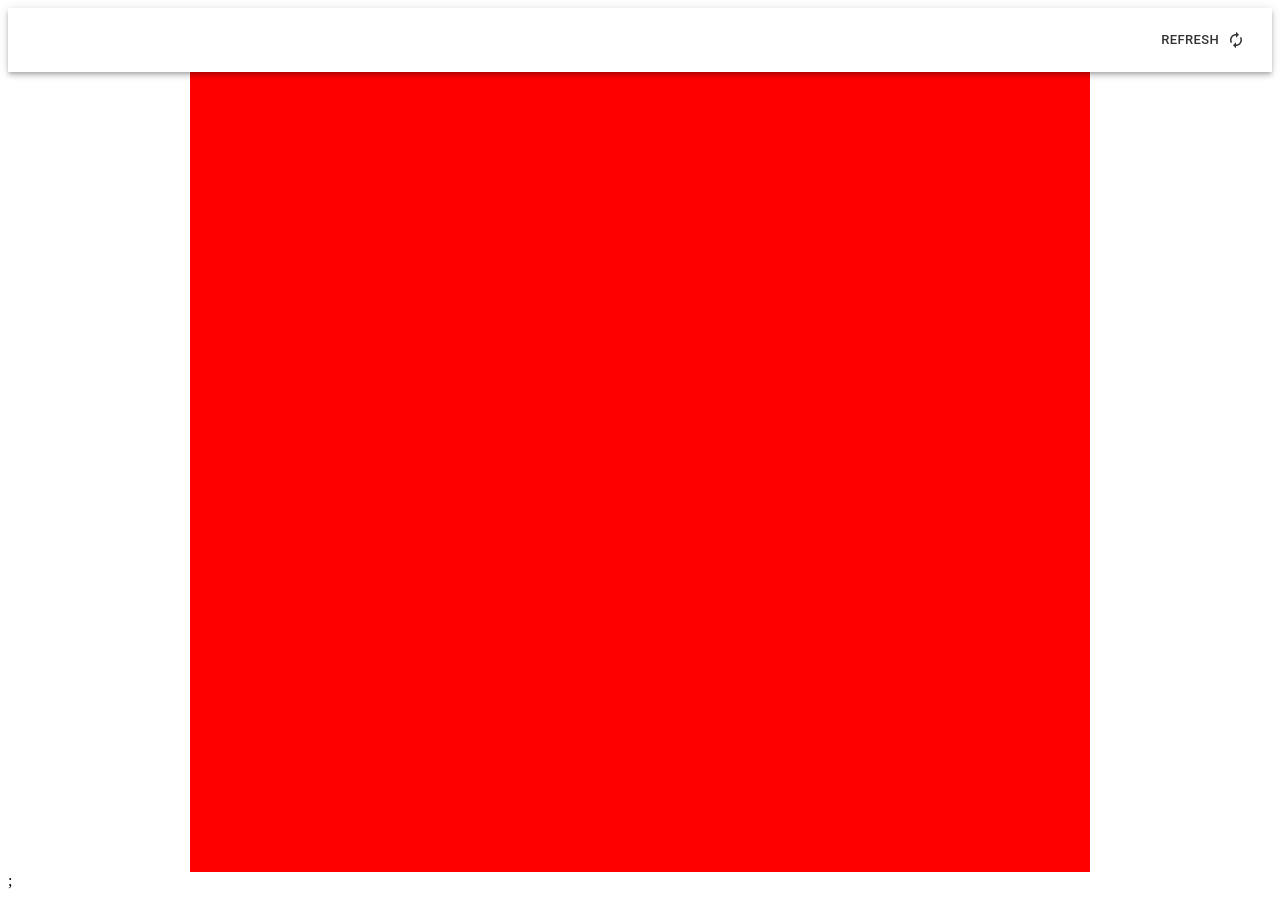
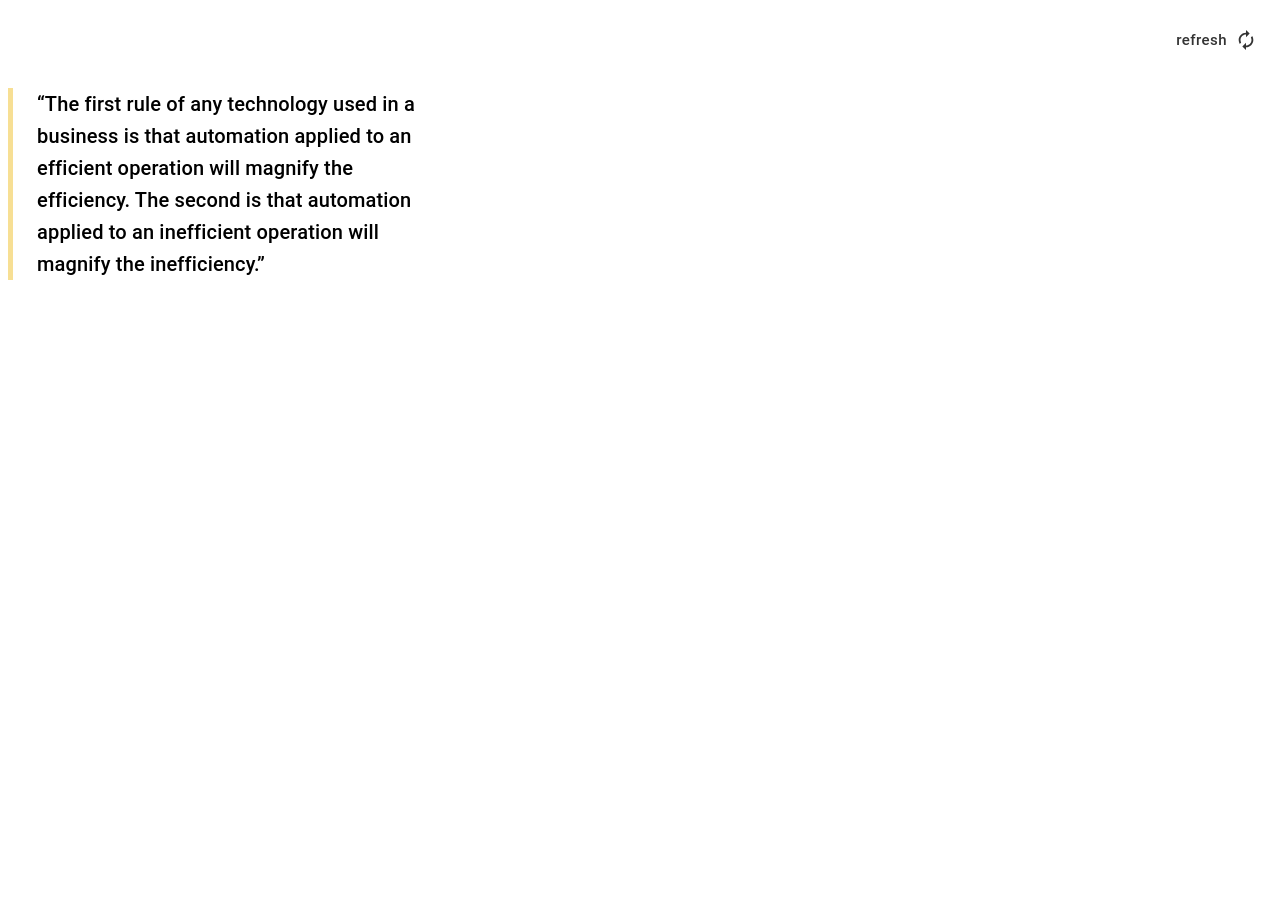
Before and after one commit to Achyut-0705/Random-Quote-Generator, a React (Create React App) app: page / in a window 1280 px wide. After the commit the page ends 800 px from the top, so only its background shows below. Built offline with nearby package versions, Linux system fonts and the light colour scheme.

Commit message:
single item component created

```diff
--- a/src/App.js
+++ b/src/App.js
@@ -3,12 +3,22 @@ import React from "react";
 import NavBar from "./Components/NavBar/NavBar";
 import Item from "./Components/Item/Item";
 import theme from "./Theme";
+import { Grid } from "@mui/material";
+
+const text =
+  "“The first rule of any technology used in a business is that automation applied to an efficient operation will magnify the efficiency. The second is that automation applied to an inefficient operation will magnify the inefficiency.”";
 
 function App() {
   return (
     <ThemeProvider theme={theme}>
-      <NavBar />
-      <Item />;
+      <Grid container spacing={2}>
+        <Grid item>
+          <NavBar />
+        </Grid>
+        <Grid item>
+          <Item leftHandle={true} innerText={text} />
+        </Grid>
+      </Grid>
     </ThemeProvider>
   );
 }
--- a/src/Components/Item/Item.jsx
+++ b/src/Components/Item/Item.jsx
@@ -1,28 +1,28 @@
-import React from 'react'
-// import { ThemeProvider } from '@mui/styles'
-import { makeStyles } from '@mui/styles';
-import { Container } from '@mui/material';
-import theme from '../../Theme';
+import React from "react";
+import { makeStyles } from "@mui/styles";
+import { Typography } from "@mui/material";
+import theme from "../../Theme";
 
-const useStyles = makeStyles(() => ({
-    container:{
-        display: 'flex',
-        alignItems: 'center',
-        justifyContent: 'center',
-        height: '100vh',
-        backgroundColor: 'red',
-        [theme.breakpoints.down("sm")]:{
-        }
-    },
+const useStyles = makeStyles((theme) => ({
+  wrapper: {
+    paddingLeft: theme.spacing(3),
+    width: "30%",
+  },
 }));
 
-function Item() {
-    const classes = useStyles();
-    return (
-        <Container className={classes.container} maxWidth="md">
+// borderLeft:boolean -->  "5px solid #F7DF94" : null --> for left border
+// innerText: string  --> inner text to show inside of typography
+// bold: boolean -->
 
-        </Container>
-    )
+export default function Item(props) {
+  const classes = useStyles();
+  const styles = {
+    borderLeft: props.leftHandle ? "5px solid #F7DF94" : "",
+    fontWeight: props.bold ? theme.typography.fontWeightBold : "",
+  };
+  return (
+    <Typography variant="h6" className={classes.wrapper} style={styles}>
+      {props.innerText}
+    </Typography>
+  );
 }
-
-export default Item
--- a/src/Components/NavBar/NavBar.jsx
+++ b/src/Components/NavBar/NavBar.jsx
@@ -1,37 +1,40 @@
-import * as React from 'react';
+import * as React from "react";
 // import Box from '@mui/material/Box';
 import AutoRenewIcon from "@mui/icons-material/Autorenew";
 import Button from "@mui/material/Button";
 // import { makeStyles } from '@mui/styles';
-import { makeStyles } from '@mui/styles';
-import { AppBar, Toolbar } from '@mui/material';
+import { makeStyles } from "@mui/styles";
+// import { styled } from "@mui/system";
+import { AppBar, Toolbar } from "@mui/material";
 // import MenuIcon from '@mui/icons-material/Menu';
 
-const useStyles = makeStyles(theme => ({
+const useStyles = makeStyles(() => ({
   nav: {
-        display: 'flex',
-        justifyContent: 'flex-end',
-        backgroundColor: 'white',
-    }
+    display: "flex",
+    justifyContent: "flex-end",
+    backgroundColor: "white",
+  },
 }));
 
 export default function ButtonAppBar() {
   const handleClick = () => {
-        console.log('refresh');
-    }
+    console.log("refresh");
+  };
 
   const classes = useStyles();
 
   return (
-        <AppBar position="sticky" >
+    <AppBar position="sticky" sx={{ boxShadow: "none", width: "100vw" }}>
       <Toolbar className={classes.nav}>
         {/* hello */}
         <Button
           variant="text"
-                    style={{ color: '#333333' }}
-                    size="small"
+          style={{ color: "#333333" }}
+          size="large"
           endIcon={<AutoRenewIcon />}
-                    onClick={handleClick}>
+          onClick={handleClick}
+          sx={{ textTransform: "lowercase" }}
+        >
           Refresh
         </Button>
       </Toolbar>
--- a/src/Theme.js
+++ b/src/Theme.js
@@ -1,4 +1,3 @@
-import { orange } from "@mui/material/colors";
 import { createTheme } from "@mui/material/styles";
 
 const theme = createTheme({
@@ -9,8 +8,11 @@ const theme = createTheme({
       },
     },
   },
-  status: {
-    danger: orange[500],
+  typography: {
+    fontFamily: "'Raleway', 'sans-serif'",
+  },
+  button: {
+    textTransform: "none",
   },
 });
 
--- /dev/null
+++ b/src/index.css
@@ -0,0 +1,5 @@
+@import url("https://fonts.googleapis.com/css2?family=Raleway:ital,wght@0,100;0,200;0,300;0,400;0,500;0,600;0,700;0,800;0,900;1,100;1,200;1,300;1,400;1,500;1,600;1,700;1,800;1,900&display=swap");
+
+body {
+  margin: 0;
+}
```
Lines whose indentation alone changed are shown as unchanged.
